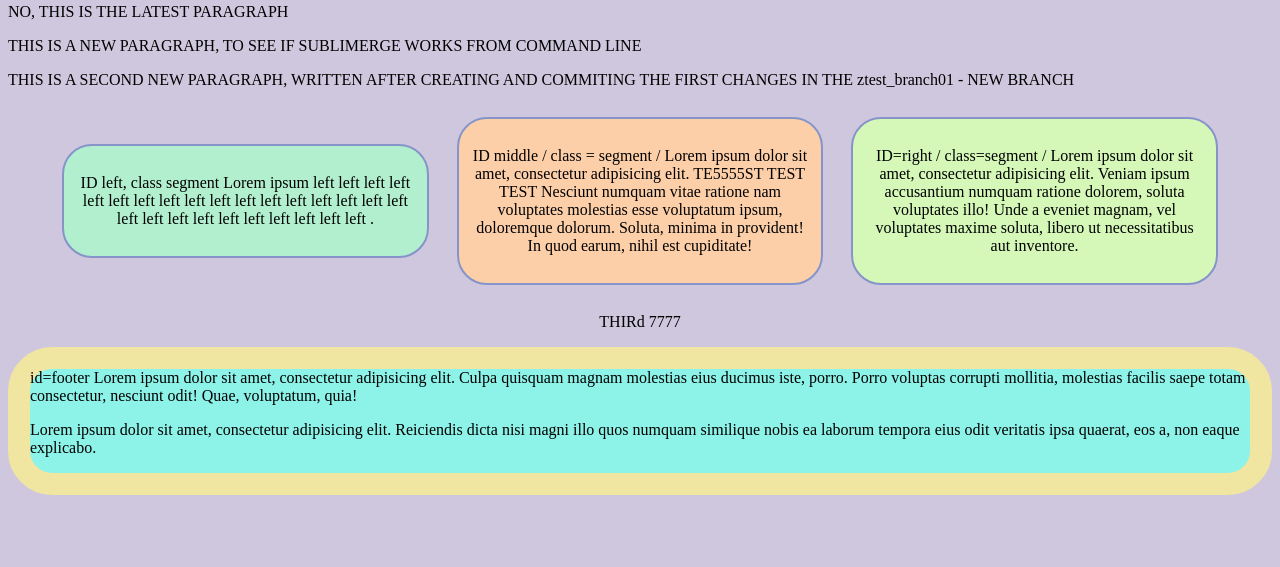
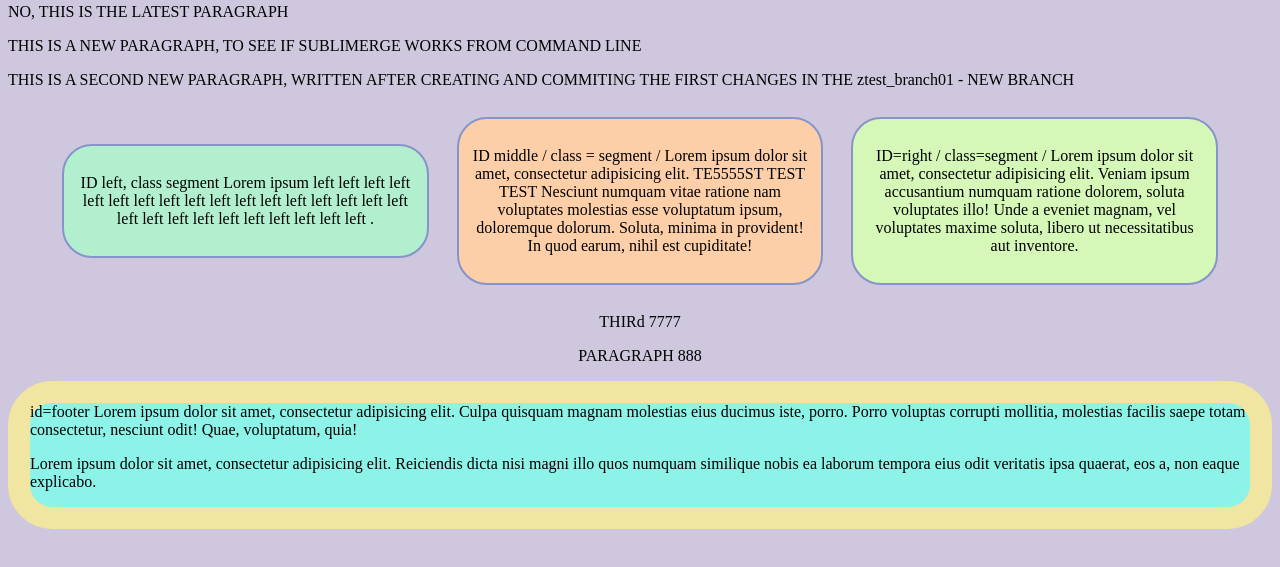
Before and after one commit to yunam6/project_333, a plain HTML site: page index.html in a window 1280 px wide. Shown: the part 81-648 px from the top of the page. Drawn offline with Linux system fonts and the light colour scheme.

Commit message:
ADDING PARAGRAPH 888

```diff
--- a/index.html
+++ b/index.html
@@ -17,6 +17,7 @@
 	<div id="middle" class="segment"><p>ID middle / class = segment / Lorem ipsum dolor sit amet, consectetur adipisicing elit. TE5555ST TEST TEST Nesciunt numquam vitae ratione nam voluptates molestias esse voluptatum ipsum, doloremque dolorum. Soluta, minima in provident! In quod earum, nihil est cupiditate!</p></div>
 	<div id="right" class="segment"><p>ID=right / class=segment / Lorem ipsum dolor sit amet, consectetur adipisicing elit. Veniam ipsum accusantium numquam ratione dolorem, soluta voluptates illo! Unde a eveniet magnam, vel voluptates maxime soluta, libero ut necessitatibus aut inventore.</p></div>
 	<p>THIRd 7777 </p>
+	<p>PARAGRAPH 888</p>
 
 </div>
 <div id="footer">id=footer  Lorem ipsum dolor sit amet, consectetur adipisicing elit. Culpa quisquam magnam molestias eius ducimus iste, porro. Porro voluptas corrupti mollitia, molestias facilis saepe totam consectetur, nesciunt odit! Quae, voluptatum, quia!
```
